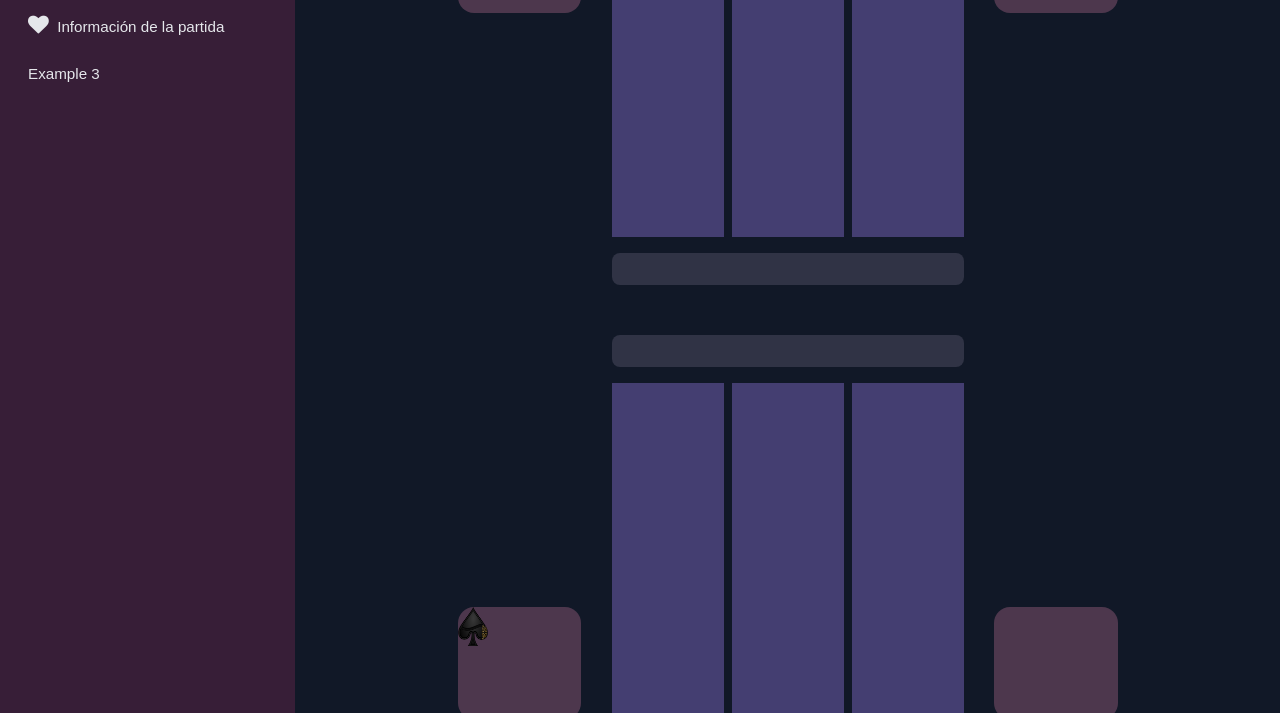
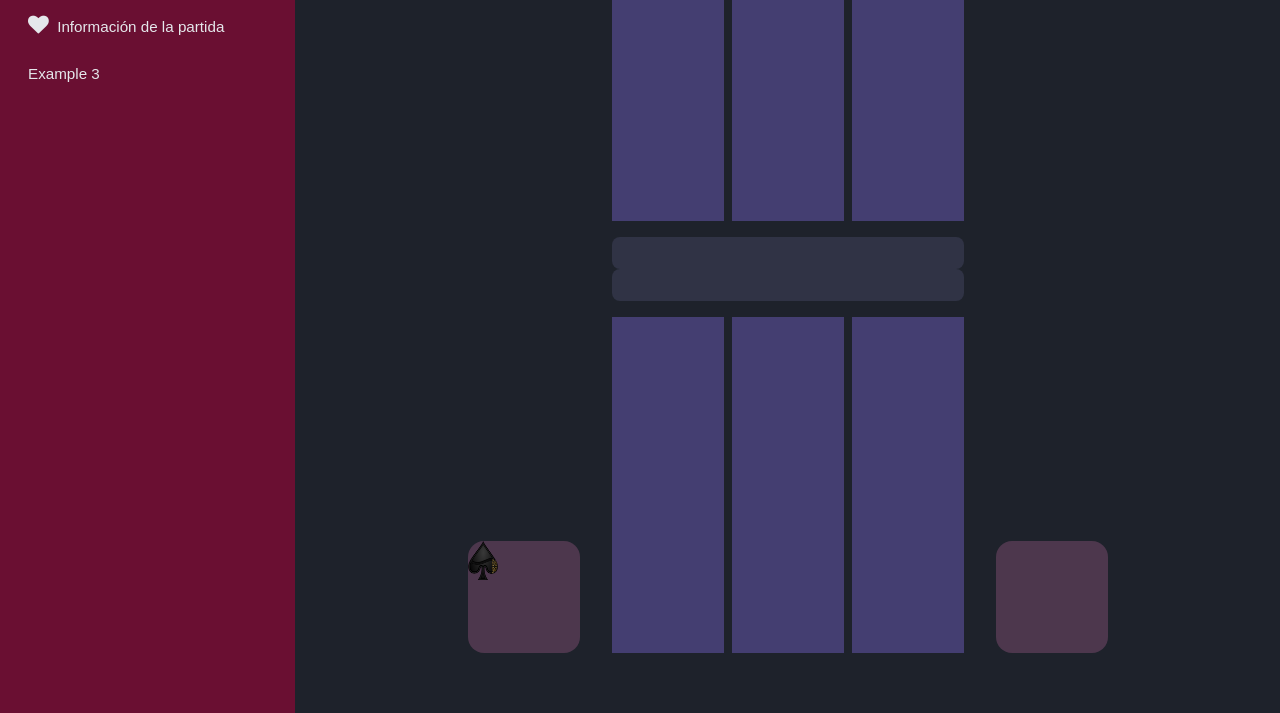
Before and after one commit to laiaXarxatecActiva/Knucklebones_Queen_Of_Hearts, a website with bundled scripts: page index.html in a window 1280 px wide. Shown: the part 179-892 px from the top of the page. Built offline with nearby package versions, Linux system fonts and the light colour scheme.

Commit message:
Fix: Better format for game-boards display in main

```diff
--- a/index.html
+++ b/index.html
@@ -3,8 +3,8 @@
 <head>
     <meta charset="UTF-8">
     <meta name="viewport" content="width=device-width, initial-scale=1.0">
+    <link rel="stylesheet" href="https://cdnjs.cloudflare.com/ajax/libs/font-awesome/4.7.0/css/font-awesome.min.css">
     <link rel="stylesheet" href="./public/styles/style.css">
-    <link rel="stylesheet" href="https://cdnjs.cloudflare.com/ajax/libs/font-awesome/4.7.0/css/font-awesome.min.css">
     <script src="dist/mainGame.js" type="module" async></script>
     <title>The Queen's Poker Dice</title>
 </head>
@@ -36,10 +36,6 @@
         <label for="sidebar-toggle" class="sidebar-overlay"></label>
 
         <main class="main-content">
-            <!--
-                <img id = playerDice src="#" alt="" width="30pxs">
-                <img id = cpuDice src="#" alt="" width="30pxs">
-            -->
             <div class="main-content-game">
 
                 <div class="game-environment" id="opponent">
--- a/public/styles/style.css
+++ b/public/styles/style.css
@@ -1,12 +1,12 @@
 /* ============= Variables ============= */
 :root {
   --sidebar-width: 295px;
-  --sidebar-bg: #371e37;
+  --sidebar-bg: #6a0f32;
   --sidebar-text: #e5e7eb;
-  --sidebar-btn-hover: #210011;
-  --main-bg: #f9fafb;
+  --sidebar-btn-hover: #550b0b;
+  --main-bg: #1e222b;
   --main-text: #111827;
-  --accent: #3b82f6;
+  --accent: #f63b60;
   --toggle-size: 44px;
 }
 
@@ -74,31 +74,50 @@ body {
 }
 
 /* ============= Main ============= */
-.main-content {
-  background-color: #111827;
+/*.main-content {
   flex: 1;
   padding: 5rem;
   justify-content: center;
-
 }
 
 .main-content-game {
-  min-height: 100%;
+  display: grid;
+  grid-template-columns: auto;
+  grid-template-rows: auto auto;
   justify-content: space-between;
   align-items: center;
+}*/
+
+.main-content {
+  flex: 1;
+  display: flex;
+  padding: 4rem;
 }
 
-.game-environment {
+.main-content-game {
+  flex: 1;
+  display: flex;
+  flex-direction: column;
+  justify-content: space-between;
+}
+
+/*.game-environment {
   display: grid;
   grid-template-columns: 15% 50% 15%;
   justify-content: center;
   margin-bottom: 50px;
+}*/
+
+.game-environment {
+    display: grid;
+    grid-template-columns: auto auto auto;
+    justify-content: center;
+    column-gap: 2rem;
 }
 
 .game-board {
   display: grid;
   grid-template-rows: auto auto;
-  justify-content: space-evenly;
 }
 
 .columns {
@@ -135,13 +154,12 @@ body {
 
 .rand-item, .score{
   height: 7rem;
+  width: 7rem;
   border-radius: 1rem;
   background-color: #4d374d;
 }
 
-#player {
-  align-self: end;
-}
+
 
 #player .rand-item {
   grid-column: 1;
@@ -160,7 +178,6 @@ body {
 
 #player {
   display: grid;
-  grid-template-columns: 15% 50% 15%;
   grid-template-rows: auto auto;
 }
 
```
